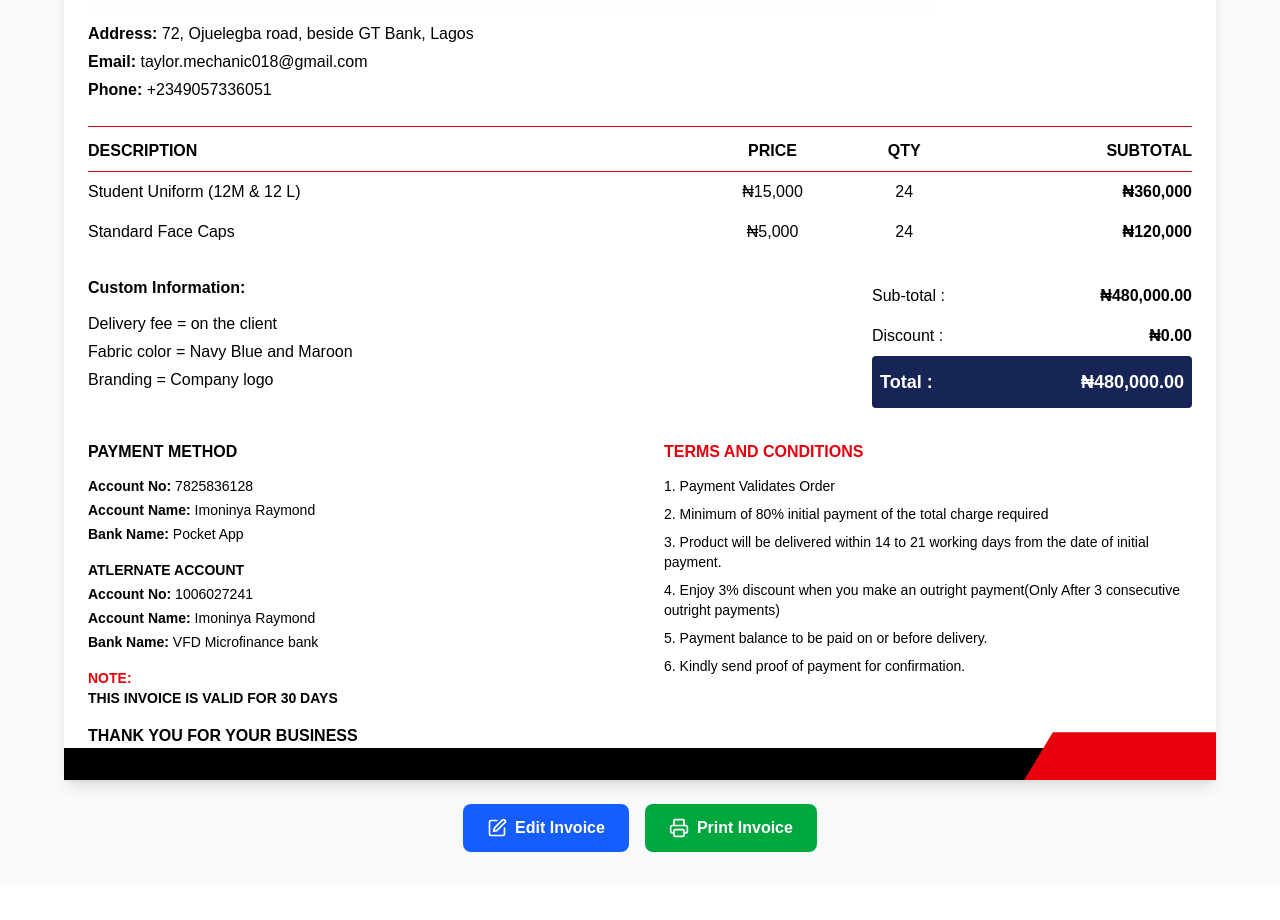
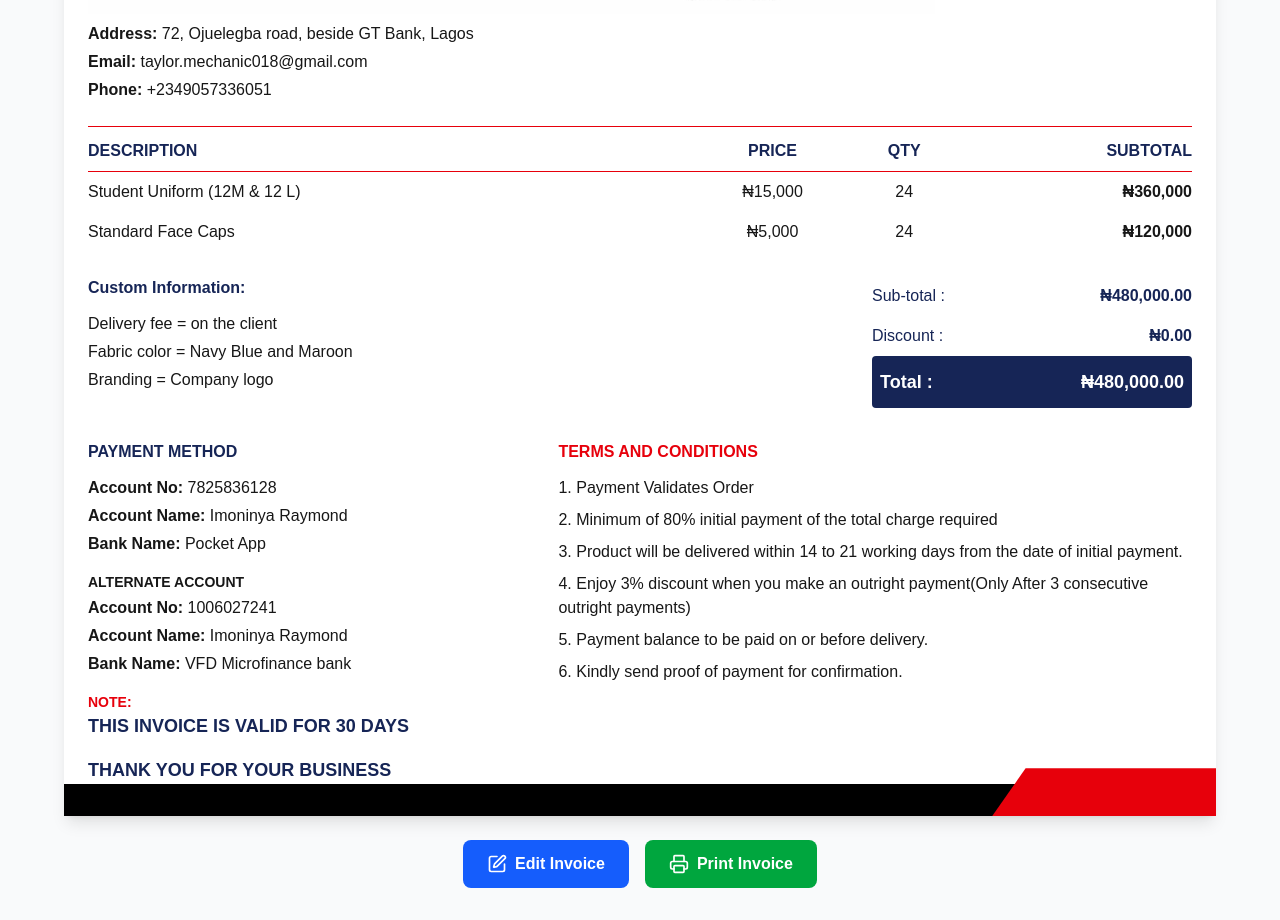
Before and after one commit to danielblac/tmech-invoice, a Next.js app: page / in a window 1280 px wide. Shown: the part 481-1401 px from the top of the page. Before the commit the page ends 1365 px from the top, so only its background shows below. Built offline with nearby package versions, Linux system fonts and the light colour scheme.

Commit message:
Update InvoiceApp.jsx

```diff
--- a/components/InvoiceApp.jsx
+++ b/components/InvoiceApp.jsx
@@ -2,7 +2,6 @@
 import { useState, useEffect, useRef } from "react";
 import { X, Plus, Trash2, Printer, Edit } from "lucide-react";
 import Image from "next/image";
-import { useReactToPrint } from "react-to-print";
 
 const InvoiceApp = () => {
   const initialInvoiceData = {
@@ -41,7 +40,7 @@ const InvoiceApp = () => {
   const [editData, setEditData] = useState(null);
 
   useEffect(() => {
-    const savedData = localStorage.getItem("tmech_invoice_data");
+    const savedData = sessionStorage.getItem("tmech_invoice_data");
     if (savedData) {
       setInvoiceData(JSON.parse(savedData));
     }
@@ -69,29 +68,9 @@ const InvoiceApp = () => {
     })}`;
   };
 
-  // const handlePrint = useReactToPrint({
-  //   content: () => contentRef.current,
-  //   documentTitle: "Your Document Name",
-  //   pageStyle: `
-  //     @page {
-  //       size: auto;
-  //       margin: 0mm;
-  //     }
-  //     @media print {
-  //       body {
-  //         -webkit-print-color-adjust: exact;
-  //         print-color-adjust: exact;
-  //         color-adjust: exact;
-  //       }print-container
-  //       * {
-  //         margin: 0 !important;
-  //         padding: 0 !important;
-  //       }
-  //     }
-  //   `,
-  // });
-
-  const handlePrint = useReactToPrint({ contentRef });
+  const handlePrint = () => {
+    window.print();
+  };
 
   const handleEditClick = () => {
     setEditData(JSON.parse(JSON.stringify(invoiceData)));
@@ -100,7 +79,7 @@ const InvoiceApp = () => {
 
   const handleSave = () => {
     setInvoiceData(editData);
-    localStorage.setItem("tmech_invoice_data", JSON.stringify(editData));
+    sessionStorage.setItem("tmech_invoice_data", JSON.stringify(editData));
     setIsEditModalOpen(false);
   };
 
@@ -170,27 +149,110 @@ const InvoiceApp = () => {
   const total = calculateTotal(invoiceData.items, invoiceData.discount);
 
   return (
-    <div className="min-h-screen bg-gray-50 pb-8 md:p-8  text-black">
+    <div className="min-h-screen bg-gray-50 pb-8 md:p-8">
       <style jsx global>{`
         @media print {
+          /* Force exact color printing for iOS */
+          * {
+            -webkit-print-color-adjust: exact !important;
+            print-color-adjust: exact !important;
+            color-adjust: exact !important;
+          }
+
+          /* Remove all default page margins */
+          @page {
+            margin: 0 !important;
+            padding: 0 !important;
+            size: A4 portrait;
+          }
+
+          /* Hide everything except print area */
           body * {
-            visibility: hidden;
+            visibility: hidden !important;
           }
+
           .print-area,
           .print-area * {
-            visibility: visible;
+            visibility: visible !important;
           }
+
+          /* Position print area */
           .print-area {
-            position: absolute;
-            left: 0;
-            top: 0;
-            width: 100%;
+            position: absolute !important;
+            left: 0 !important;
+            top: 0 !important;
+            width: 100% !important;
+            margin: 0 !important;
+            padding: 0 !important;
+            background: white !important;
           }
+
+          /* Force white background */
+          html,
+          body {
+            background: white !important;
+            margin: 0 !important;
+            padding: 0 !important;
+            height: auto !important;
+          }
+
+          /* Hide buttons and modal */
           .no-print {
             display: none !important;
+            visibility: hidden !important;
           }
-          .bg-gray-50 {
-            background: white !important;
+
+          /* Force black text color for iOS Safari */
+          .force-black-text {
+            color: #000000 !important;
+            -webkit-text-fill-color: #000000 !important;
+          }
+
+          .force-blue-text {
+            color: #172554 !important;
+            -webkit-text-fill-color: #172554 !important;
+          }
+
+          .force-red-text {
+            color: #dc2626 !important;
+            -webkit-text-fill-color: #dc2626 !important;
+          }
+
+          /* Ensure backgrounds print */
+          .print-bg-black {
+            background-color: #000000 !important;
+            background: #000000 !important;
+          }
+
+          .print-bg-red {
+            background-color: #dc2626 !important;
+            background: #dc2626 !important;
+          }
+
+          .print-bg-blue {
+            background-color: #172554 !important;
+            background: #172554 !important;
+          }
+
+          /* Prevent page breaks */
+          .print-area {
+            page-break-inside: avoid !important;
+            break-inside: avoid !important;
+          }
+
+          /* Remove any container padding/margin */
+          .max-w-6xl {
+            max-width: 100% !important;
+            margin: 0 !important;
+            padding: 0 !important;
+          }
+
+          /* Ensure proper sizing */
+          .print-container {
+            width: 210mm !important;
+            min-height: 297mm !important;
+            max-height: 297mm !important;
+            overflow: hidden !important;
           }
         }
       `}</style>
@@ -198,13 +260,13 @@ const InvoiceApp = () => {
       <div className="max-w-6xl mx-auto">
         <div
           ref={contentRef}
-          className="print-area bg-white shadow-lg overflow-hidden min-h-[279mm] flex flex-col"
+          className="print-area print-container bg-white shadow-lg overflow-hidden flex flex-col"
         >
           {/* Header */}
           <div className="relative">
-            <div className="absolute top-0 right-0 w-full h-8 bg-black"></div>
+            <div className="absolute top-0 right-0 w-full h-8 bg-black print-bg-black"></div>
             <div
-              className="absolute top-0 left-0 w-56 h-12 bg-red-600"
+              className="absolute top-0 left-0 w-56 h-12 bg-red-600 print-bg-red"
               style={{ clipPath: "polygon(0 0, 100% 0, 85% 100%, 0 100%)" }}
             ></div>
           </div>
@@ -224,7 +286,7 @@ const InvoiceApp = () => {
                     height={446}
                   />
                 </div>
-                <div className="space-y-1">
+                <div className="space-y-1 force-black-text">
                   <p>
                     <strong>Address:</strong> 72, Ojuelegba road, beside GT
                     Bank, Lagos
@@ -238,8 +300,10 @@ const InvoiceApp = () => {
                 </div>
               </div>
               <div className="text-right">
-                <h2 className="text-5xl font-bold mb-2">INVOICE</h2>
-                <div className="space-y-1">
+                <h2 className="text-5xl font-bold mb-2 force-black-text">
+                  INVOICE
+                </h2>
+                <div className="space-y-1 force-black-text">
                   <p>
                     <strong>Invoice No:</strong> {invoiceData.invoiceNo}
                   </p>
@@ -251,13 +315,15 @@ const InvoiceApp = () => {
                   </p>
                 </div>
                 <div className="mt-6">
-                  <p className="text-sm font-semibold text-gray-600 mb-1">
+                  <p className="text-sm font-semibold text-gray-600 mb-1 force-black-text">
                     BILL TO
                   </p>
-                  <p className="text-2xl font-bold">
+                  <p className="text-2xl font-bold force-black-text">
                     {invoiceData.billTo.name}
                   </p>
-                  <p className="text-gray-700">{invoiceData.billTo.address}</p>
+                  <p className="text-gray-700 force-black-text">
+                    {invoiceData.billTo.address}
+                  </p>
                 </div>
               </div>
             </div>
@@ -266,31 +332,34 @@ const InvoiceApp = () => {
             <div className="px-6">
               <table className="w-full border-t border-red-600">
                 <thead>
-                  <tr className="border-b border-red-600">
-                    <th className="text-left pt-3 pb-2 font-bold">
+                  <tr className="border-b border-red-600 text-blue-950 force-blue-text">
+                    <th className="text-left pt-3 pb-2 font-bold force-black-text">
                       DESCRIPTION
                     </th>
-                    <th className="text-center pt-3 pb-2 font-bold">PRICE</th>
-                    <th className="text-center pt-3 pb-2 font-bold">QTY</th>
-                    <th className="text-right pt-3 pb-2 font-bold">SUBTOTAL</th>
+                    <th className="text-center pt-3 pb-2 font-bold force-black-text">
+                      PRICE
+                    </th>
+                    <th className="text-center pt-3 pb-2 font-bold force-black-text">
+                      QTY
+                    </th>
+                    <th className="text-right pt-3 pb-2 font-bold force-black-text">
+                      SUBTOTAL
+                    </th>
                   </tr>
                 </thead>
                 <tbody>
-                  {invoiceData.items.map((item, index) => (
-                    <tr
-                      key={item.id}
-                      // className={
-                      //   index !== invoiceData.items.length - 1
-                      //     ? "border-b border-gray-200"
-                      //     : ""
-                      // }
-                    >
-                      <td className="py-2">{item.description}</td>
-                      <td className="py-2 text-center">
+                  {invoiceData.items.map((item) => (
+                    <tr key={item.id}>
+                      <td className="py-2 force-black-text">
+                        {item.description}
+                      </td>
+                      <td className="py-2 text-center force-black-text">
                         ₦{item.price.toLocaleString()}
                       </td>
-                      <td className="py-2 text-center">{item.qty}</td>
-                      <td className="py-2 text-right font-semibold">
+                      <td className="py-2 text-center force-black-text">
+                        {item.qty}
+                      </td>
+                      <td className="py-2 text-right font-semibold force-black-text">
                         ₦
                         {calculateLineTotal(
                           item.price,
@@ -304,27 +373,31 @@ const InvoiceApp = () => {
 
               <div className="mt-6 flex justify-between">
                 <div>
-                  <p className="font-bold mb-3">Custom Information:</p>
+                  <p className="font-bold mb-3 text-blue-950 force-blue-text">
+                    Custom Information:
+                  </p>
                   <div className="space-y-1">
                     {invoiceData.customInfo.map((info, index) => (
-                      <p key={index}>{info}</p>
+                      <p key={index} className="force-black-text">
+                        {info}
+                      </p>
                     ))}
                   </div>
                 </div>
                 <div className="w-80">
-                  <div className="flex justify-between py-2">
+                  <div className="flex justify-between py-2 text-blue-950 force-blue-text">
                     <span>Sub-total :</span>
                     <span className="font-semibold">
                       {formatCurrency(subtotal)}
                     </span>
                   </div>
-                  <div className="flex justify-between py-2">
+                  <div className="flex justify-between py-2 text-blue-950 force-blue-text">
                     <span>Discount :</span>
                     <span className="font-semibold">
                       {formatCurrency(invoiceData.discount)}
                     </span>
                   </div>
-                  <div className="flex justify-between text-lg py-3 px-2 bg-blue-950 text-white font-bold rounded">
+                  <div className="flex justify-between text-lg py-3 px-2 bg-blue-950 print-bg-blue text-white font-bold rounded">
                     <span>Total :</span>
                     <span>{formatCurrency(total)}</span>
                   </div>
@@ -334,9 +407,11 @@ const InvoiceApp = () => {
 
             {/* Terms */}
             <div className="px-6 pt-8 pb-2 flex gap-12">
-              <div className="flex-1">
-                <h3 className="font-bold mb-3">PAYMENT METHOD</h3>
-                <div className="space-y-1 text-sm">
+              <div className="w-[40%]">
+                <h3 className="font-bold mb-3 text-blue-950 force-blue-text">
+                  PAYMENT METHOD
+                </h3>
+                <div className="space-y-1 force-black-text">
                   <p>
                     <strong>Account No:</strong> 7825836128
                   </p>
@@ -347,8 +422,8 @@ const InvoiceApp = () => {
                     <strong>Bank Name:</strong> Pocket App
                   </p>
                 </div>
-                <div className="mt-4 space-y-1 text-sm">
-                  <p className="font-bold">ATLERNATE ACCOUNT</p>
+                <div className="mt-4 space-y-1 force-black-text">
+                  <p className="font-bold text-sm">ALTERNATE ACCOUNT</p>
                   <p>
                     <strong>Account No:</strong> 1006027241
                   </p>
@@ -360,15 +435,17 @@ const InvoiceApp = () => {
                   </p>
                 </div>
                 <div className="mt-4 text-sm">
-                  <p className="font-bold text-red-600">NOTE:</p>
-                  <p className="font-bold">THIS INVOICE IS VALID FOR 30 DAYS</p>
+                  <p className="font-bold text-red-600 force-red-text">NOTE:</p>
+                  <p className="font-bold force-black-text text-lg text-blue-950 force-blue-text">
+                    THIS INVOICE IS VALID FOR 30 DAYS
+                  </p>
                 </div>
               </div>
-              <div className="flex-1">
-                <h3 className="font-bold text-red-600 mb-3">
+              <div className="w-[60%]">
+                <h3 className="font-bold text-red-600 mb-3 force-red-text">
                   TERMS AND CONDITIONS
                 </h3>
-                <ol className="space-y-2 text-sm list-decimal list-inside">
+                <ol className="space-y-2 list-decimal list-inside force-black-text">
                   <li>Payment Validates Order</li>
                   <li>
                     Minimum of 80% initial payment of the total charge required
@@ -390,12 +467,12 @@ const InvoiceApp = () => {
 
           {/* Footer */}
           <div className="relative pt-2 mt-auto">
-            <div className="absolute bottom-0 left-0 w-full h-8 bg-black"></div>
+            <div className="absolute bottom-0 left-0 w-full h-8 bg-black print-bg-black"></div>
             <div
-              className="absolute bottom-0 right-0 w-48 h-12 bg-red-600"
+              className="absolute bottom-0 right-0 w-56 h-12 bg-red-600 print-bg-red"
               style={{ clipPath: "polygon(15% 0, 100% 0, 100% 100%, 0 100%)" }}
             ></div>
-            <p className="px-6 pb-8 font-semibold">
+            <p className="px-6 pb-8 font-semibold text-lg text-blue-950 force-blue-text">
               THANK YOU FOR YOUR BUSINESS
             </p>
           </div>
@@ -411,7 +488,7 @@ const InvoiceApp = () => {
             Edit Invoice
           </button>
           <button
-            onClick={() => handlePrint()}
+            onClick={handlePrint}
             className="flex items-center gap-2 px-6 py-3 bg-green-600 text-white rounded-lg hover:bg-green-700 transition-colors font-semibold"
           >
             <Printer size={20} />
@@ -436,7 +513,7 @@ const InvoiceApp = () => {
 
             <div className="p-6 space-y-6 max-h-[70vh] overflow-y-auto">
               {/* Basic Info */}
-              <div className="grid grid-cols-1 sm:grid-cols-1 gap-4">
+              <div className="grid grid-cols-1 gap-4">
                 <div>
                   <label className="block text-sm font-semibold mb-2">
                     Invoice No
@@ -533,7 +610,7 @@ const InvoiceApp = () => {
                   </button>
                 </div>
                 <div className="space-y-3">
-                  {editData.items.map((item, index) => (
+                  {editData.items.map((item) => (
                     <div
                       key={item.id}
                       className="p-4 border border-gray-200 rounded-lg"
```
